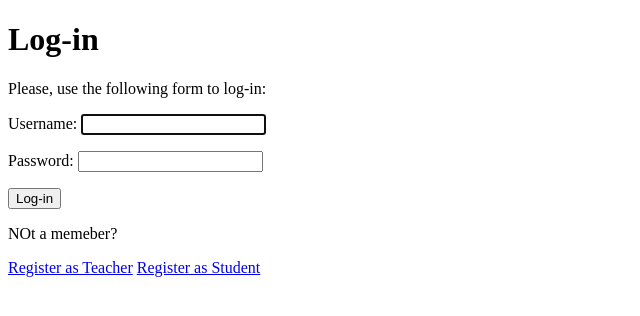
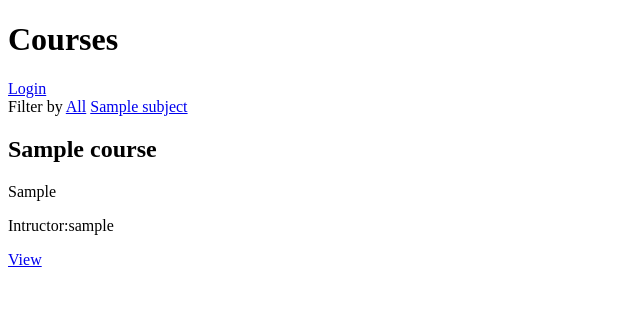
Before and after one commit to monkie80i/elearning, a Django app: page / in a window 1280 px wide. Shown: the top 316 px of the page, without its empty margins (0-640 px from the left). Run offline with Django 4.2, Linux system fonts and the light colour scheme; tables that the repository leaves empty hold one stand-in row (values such as "Sample post").

Commit message:
refactoring

```diff
--- a/educa/adminManager/urls.py
+++ b/educa/adminManager/urls.py
@@ -8,7 +8,7 @@ logout_view = LogoutView.as_view()
 urlpatterns = [
     path('<user_type>/register/',user_registration_view,name='user_registration'),
     path('home/',user_home_view,name='user_home'),
-    path('',login_view,name='login'),
+    path('login/',login_view,name='login'),
     path('logout/',logout_view,name='logout'),
 
 ]
--- a/educa/config/urls.py
+++ b/educa/config/urls.py
@@ -22,5 +22,5 @@ urlpatterns = [
     path('admin/', admin.site.urls),
     path('superadmin/',admin_site.urls),
     path('',include('adminManager.urls')),
-    path('courses/',include('courses.urls')),
+    path('',include('courses.urls')),
 ]
--- a/educa/courses/templates/courses/list.html
+++ b/educa/courses/templates/courses/list.html
@@ -2,35 +2,35 @@
 
 {% block title %}Course List{% endblock %}
 {% block content %}
-<h1>THese are yous courses</h1>
+<h1>Courses</h1>
 {% if subejct %}
     <p>selected subject{{subject}}</p>
 {%endif%}
+{%if request.user.is_authenticated %}
 <a href="{% url 'logout' %}">Logout</a>
-
+<a href="{% url 'user_home' %}">Home</a>
+{%else%}
+<a href="{% url 'login' %}">Login</a>
+{%endif%}
+<div>
+    <span>Filter by</span>
+    <a href="{% url 'course_list' %}">All</a>
+    {% for sub in subjects %}
+    <a href="{% url 'course_list_subject' sub.slug %}">{{sub}}</a>
+    {%endfor%}
+</div>
 <div id="course-list">
-    {% for course in object_lsit %}
-    <a href="{% url 'course_detail' course.id %}">
+    {% for course in courses %}
         <div>
             <h2>{{course.title}}</h2>
             <p>{{course.overview}}</p>
-            <a href="{%url 'course_detail' course.id %}">View</a>
-            <a href="{% url 'course_update' course.id %}">Edit</a>
-            <a href="{% url 'course_delete' course.id %}">delete</a>
+            <p>Intructor:{{course.user.username}}</p>
+            <!--ratings-->
+            <a href="{%url 'public_course_detail' course.id %}">View</a>
         </div>
-    </a>
 
     {% empty %}
         <p>You have not creatd any courses</p>
     {% endfor %}
 </div>
-{% if subjects %}
-    <div>
-        <span>Filter by</span>
-        {% for sub in all_subjects %}
-        <a href="{% url 'course_list' sub %}">{{sub}}</a>
-        {%endfor%}
-    </div>
-{%endif%}
-<a href="{% url 'course_list' 'all' %}">Create Course</a>
 {% endblock %}
--- a/educa/courses/templates/manage/courses/detail.html
+++ b/educa/courses/templates/manage/courses/detail.html
@@ -2,8 +2,12 @@
 
 {% block title %}{{course.title}}{% endblock %}
 {% block content %}
+{%if request.user.is_authenticated %}
 <a href="{% url 'logout' %}">Logout</a>
-
+<a href="{% url 'user_home' %}">Home</a>
+{%else%}
+<a href="{% url 'login' %}">Login</a>
+{%endif%}
 <h1>{{course.title}}</h1>
 <p>{{course.overview}}</p>
 {%for module in modules%}
--- a/educa/courses/urls.py
+++ b/educa/courses/urls.py
@@ -1,18 +1,21 @@
 from django.urls import path
-from .views import manage_course_view,course_create_view,course_update_view,course_delete_view,module_create_update_view,course_detail_view,module_delete_view,content_create_update_view,content_delete_view,manage_module_content_list
+from .views import manage_course_view,course_create_view,course_update_view,course_delete_view,module_create_update_view,course_detail_view,module_delete_view,content_create_update_view,content_delete_view,manage_module_content_list,course_list_view,public_course_detail
 
 urlpatterns = [
-    path('course/list/<str:subject>/',manage_course_view,name='manage_course_list'),
-    path('course/<id>/',course_detail_view,name='course_detail'),
-    path('course/create/',course_create_view,name = 'course_create'),
-    path('course/<int:id>/update/',course_update_view,name = 'course_update'),
-    path('course/<pk>/delete/',course_delete_view,name = 'course_delete'),
-    path('course/<course_id>/module/create/',module_create_update_view,name='create_module'),
-    path('course/<course_id>/module/<id>/update/',module_create_update_view,name='update_module'),
-    path('course/<course_id>/module/<pk>/delete/',module_delete_view,name='delete_module'),
-    path('module/<module_id>/content/<model_name>/create/',content_create_update_view,name='create_content'),
-    path('module/<module_id>/content/<model_name>/update/<id>',content_create_update_view,name='update_content'),
-    path('content/<content_id>/delete/',content_delete_view,name='delete_content'),
-    path('module/<module_id>/',manage_module_content_list,name='module_content_list'),
+    path('manage/course/list/<str:subject>/',manage_course_view,name='manage_course_list'),
+    path('manage/course/create/',course_create_view,name = 'course_create'),
+    path('manage/course/<int:id>/',course_detail_view,name='manage_course_detail'),
+    path('manage/course/<int:id>/update/',course_update_view,name = 'course_update'),
+    path('manage/course/<int:pk>/delete/',course_delete_view,name = 'course_delete'),
+    path('manage/course/<int:course_id>/module/create/',module_create_update_view,name='create_module'),
+    path('manage/course/<int:course_id>/module/<int:id>/update/',module_create_update_view,name='update_module'),
+    path('manage/course/<int:course_id>/module/<int:pk>/delete/',module_delete_view,name='delete_module'),
+    path('manage/module/<int:module_id>/content/<model_name>/create/',content_create_update_view,name='create_content'),
+    path('manage/module/<int:module_id>/content/<model_name>/update/<id>',content_create_update_view,name='update_content'),
+    path('manage/content/<int:content_id>/delete/',content_delete_view,name='delete_content'),
+    path('manage/module/<int:module_id>/',manage_module_content_list,name='module_content_list'),
+    path('',course_list_view,name='course_list'),
+    path('subject/<slug:subject>/',course_list_view,name='course_list_subject'),
+    path('course/<int:id>/',public_course_detail,name="public_course_detail")
 
 ]
--- a/educa/courses/views.py
+++ b/educa/courses/views.py
@@ -3,6 +3,7 @@ from distutils.log import Log
 import imp
 from mimetypes import init
 from tempfile import template
+from typing import Reversible
 from django.shortcuts import render,redirect
 from django.views import View
 from .models import Subject,Course,Module,Content
@@ -20,6 +21,7 @@ from django.contrib.auth.mixins import LoginRequiredMixin,PermissionRequiredMixi
 from django.apps import apps
 from django.forms.models import modelform_factory
 from django.forms import Form
+from django.db.models import Count
 
 # Create your views here.
 class SubjectQSMixin(object):
@@ -120,7 +122,7 @@ course_update_view = CourseUpdateView.as_view()
 
 class CourseDeleteView(OwnerCourseMixin,DeleteView):
     permission_required = 'courses.delete_course'
-    success_url = '/courses/course/list/all/'
+    success_url = 'manage/course/list/all'
     template_name = 'manage/courses/delete.html'
     #permission_required = 'courses.delete_course'
 
@@ -180,13 +182,14 @@ class ModuleCreateUpdateView(CourseModuleMixin,View):
 
     def post(self,request,course_id,id=None):
         try:
+            try:
+                is_add_another = request.POST.dict().pop('add')
+            except:
+                is_add_another=False
             if id:
                 form = self.form_class(request.POST or None,instance=self.module)
             else:
-                form =  self.form_class()
-            data=request.POST.dict()
-            is_add_another = 'add' in data.keys()
-            print('data:',data)
+                form =  self.form_class(request.POST)
             if form.is_valid():
                 if not id :
                     instance = form.save(commit=False)
@@ -195,9 +198,8 @@ class ModuleCreateUpdateView(CourseModuleMixin,View):
                 else:
                     form.save()
                 if is_add_another:
-                    forms = self.form_class()
-                    return render(request,self.edit_template_name,{'form':form})
-            return redirect(reverse('course_detail',args=[course_id]))
+                    return redirect('create_module',course_id)
+            return redirect('course_detail',course_id)
         except Exception as e:
             traceback.print_exc(file=sys.stdout)
             print('e:',e)
@@ -298,3 +300,31 @@ class ManageModuleContentList(View,LoginRequiredMixin):
 
 
 manage_module_content_list = ManageModuleContentList.as_view()
+
+#public views
+class CourseListView(View):
+    template_name = 'courses/list.html'
+
+    def get(self,request,subject=None, *args, **kwargs):
+        subjects = Subject.objects.annotate(total_courses = Count('courses'))
+        courses = Course.objects.annotate(total_modules=Count('modules'))
+        if subject:
+            subject = get_object_or_404(Subject,slug=subject)
+            courses = courses.filter(subject=subject)
+        context_obj = {
+            'courses':courses,
+            'subjects':subjects,
+            'subject':subject
+        }
+        return render(request,self.template_name,context_obj)
+
+course_list_view = CourseListView.as_view()
+
+class PublicCourseDetailView(View):
+    template_name = 'courses/detail.html'
+
+    def get(self,request,id, *args, **kwargs):
+        course = get_object_or_404(Course,id=id)
+        return render(request,self.template_name,{'course':course})
+
+public_course_detail = PublicCourseDetailView.as_view()
```
Also changed, not shown: educa/courses/templates/courses/detail.html (added, +16 -0 lines), educa/courses/templates/manage/courses/list.html (+2 -5 lines), educa/courses/tests.py (+26 -2 lines).
